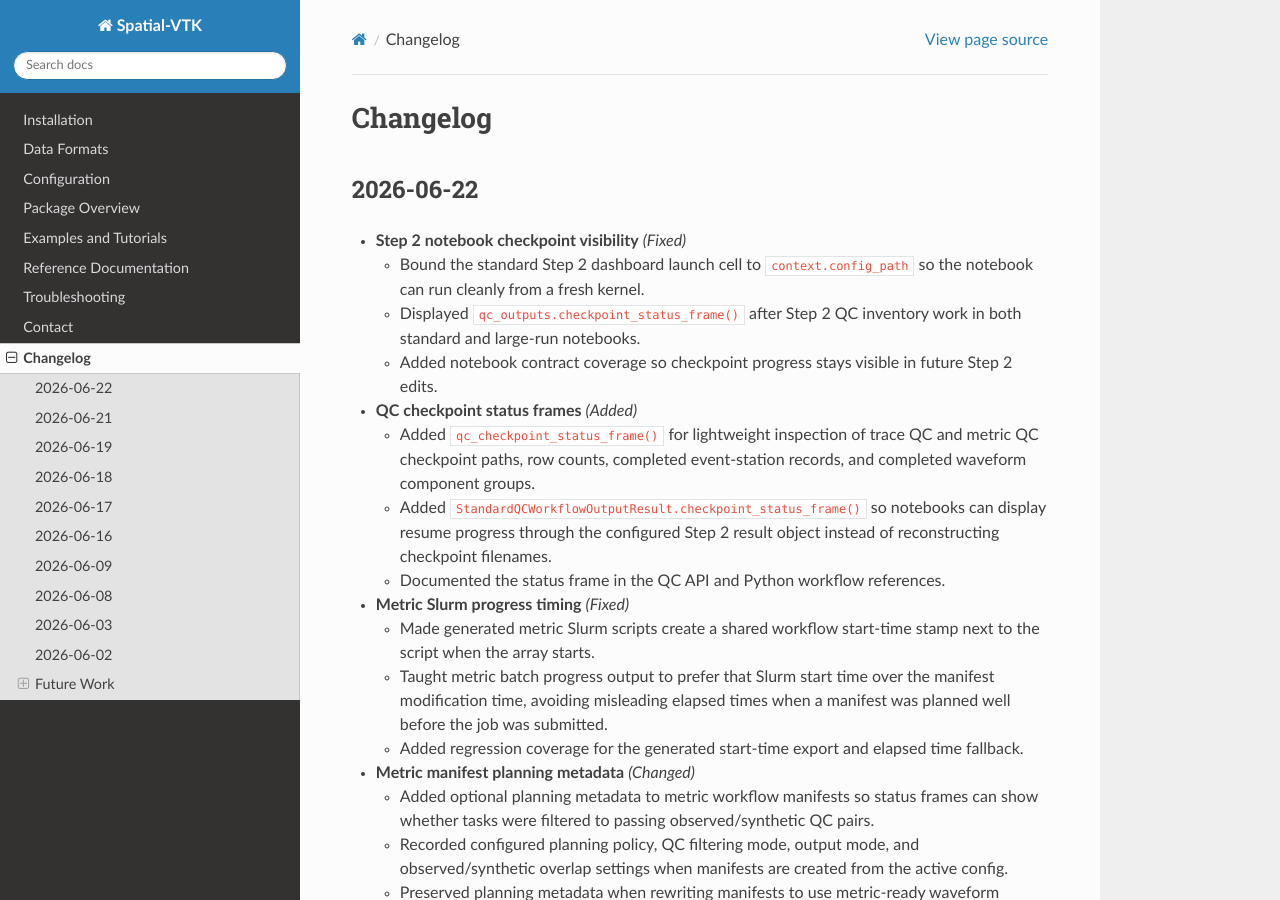
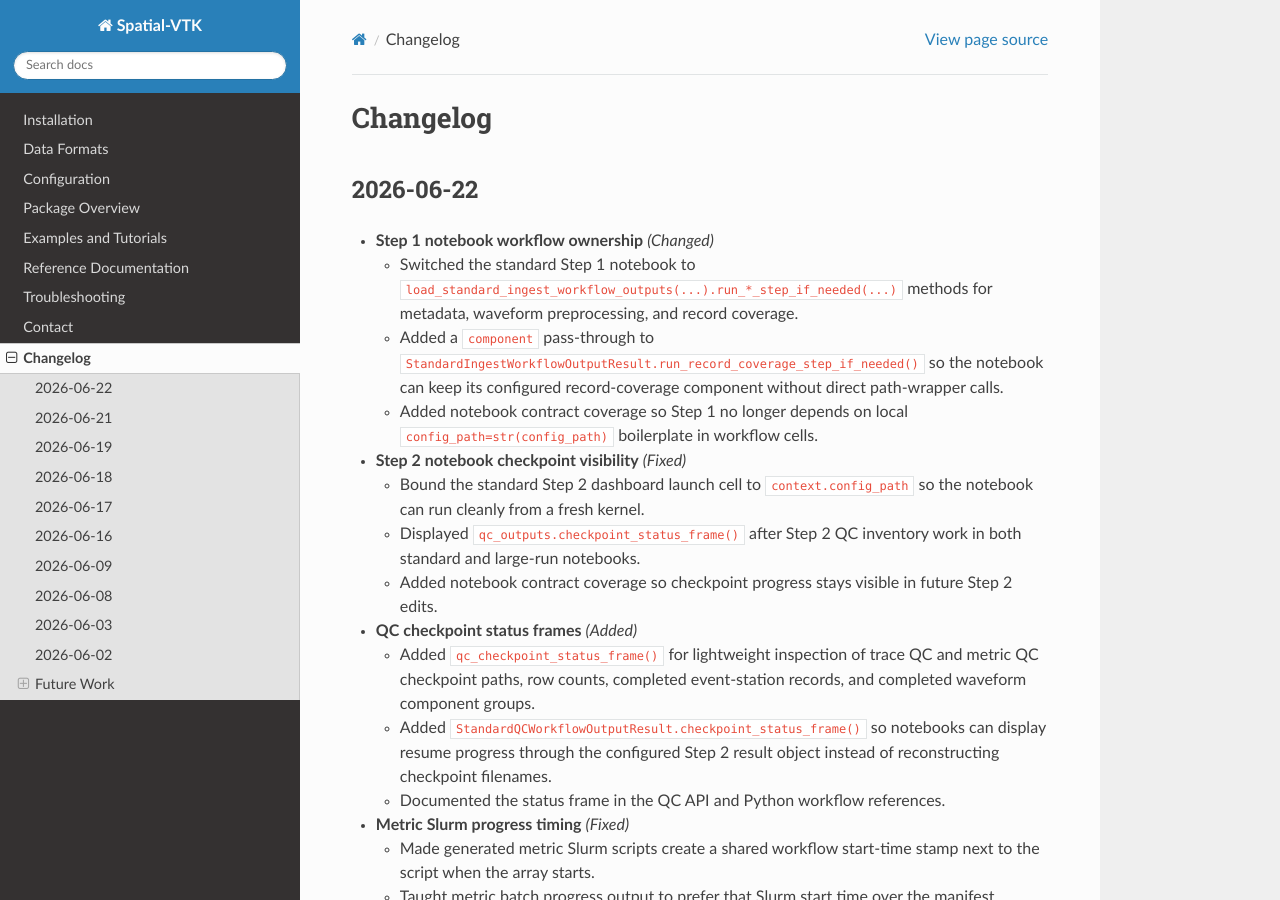
Before and after one commit to bcbirkel/spatial-vtk, a Sphinx documentation site: the page built from docs/changelog.rst, in a window 1280 px wide and 900 px high. Built offline with Sphinx 7.4.7 and the Read the Docs theme 3.1.0, drawn with Linux system fonts in a browser that asks for light colours.

Commit message:
Route Step 1 notebook through ingest workflow outputs

```diff
--- a/docs/changelog.rst
+++ b/docs/changelog.rst
@@ -3,6 +3,18 @@ Changelog
 
 2026-06-22
 ----------
+
+- **Step 1 notebook workflow ownership** *(Changed)*
+
+  - Switched the standard Step 1 notebook to
+    ``load_standard_ingest_workflow_outputs(...).run_*_step_if_needed(...)``
+    methods for metadata, waveform preprocessing, and record coverage.
+  - Added a ``component`` pass-through to
+    ``StandardIngestWorkflowOutputResult.run_record_coverage_step_if_needed()``
+    so the notebook can keep its configured record-coverage component without
+    direct path-wrapper calls.
+  - Added notebook contract coverage so Step 1 no longer depends on local
+    ``config_path=str(config_path)`` boilerplate in workflow cells.
 
 - **Step 2 notebook checkpoint visibility** *(Fixed)*
 
```
Also changed, not shown: docs/examples/step_01_ingest_and_prepare_data.ipynb, 3 other files.
